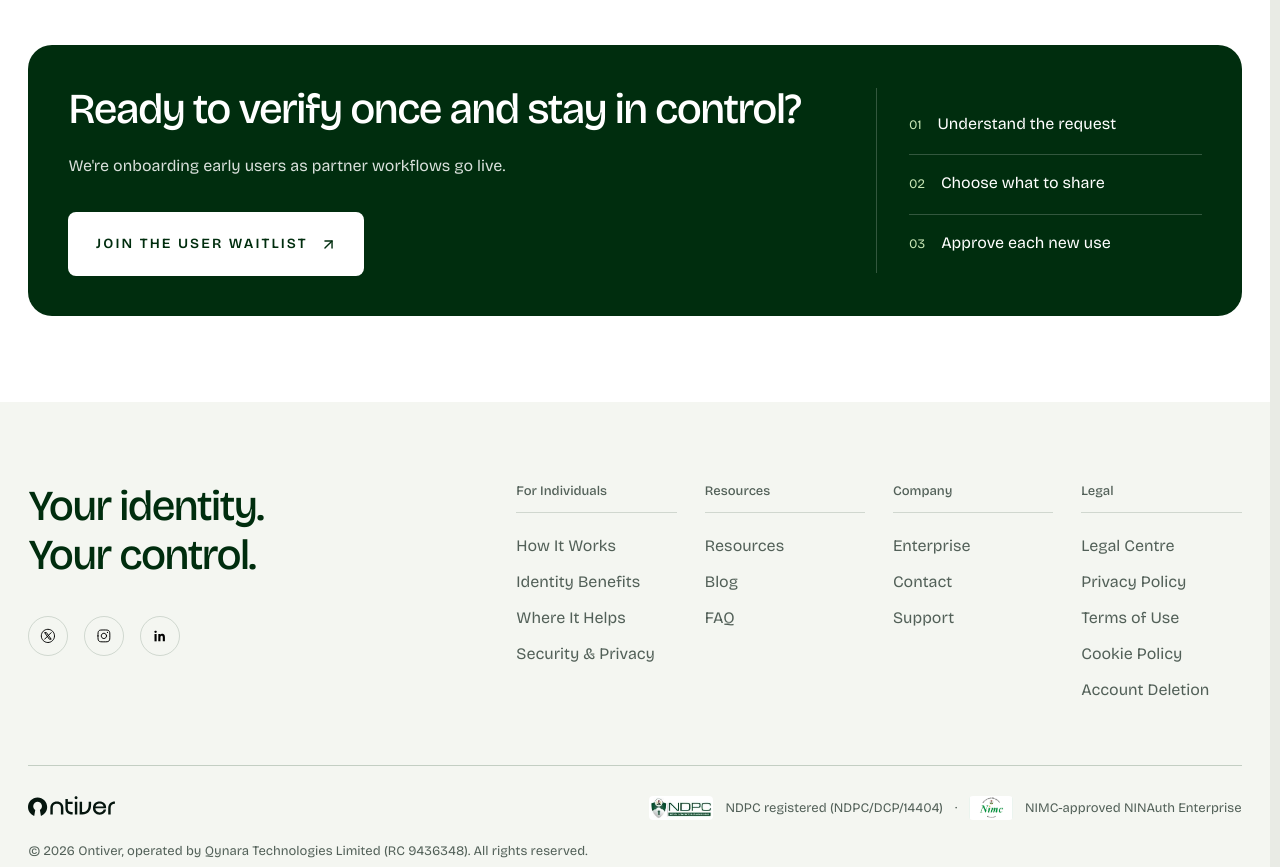
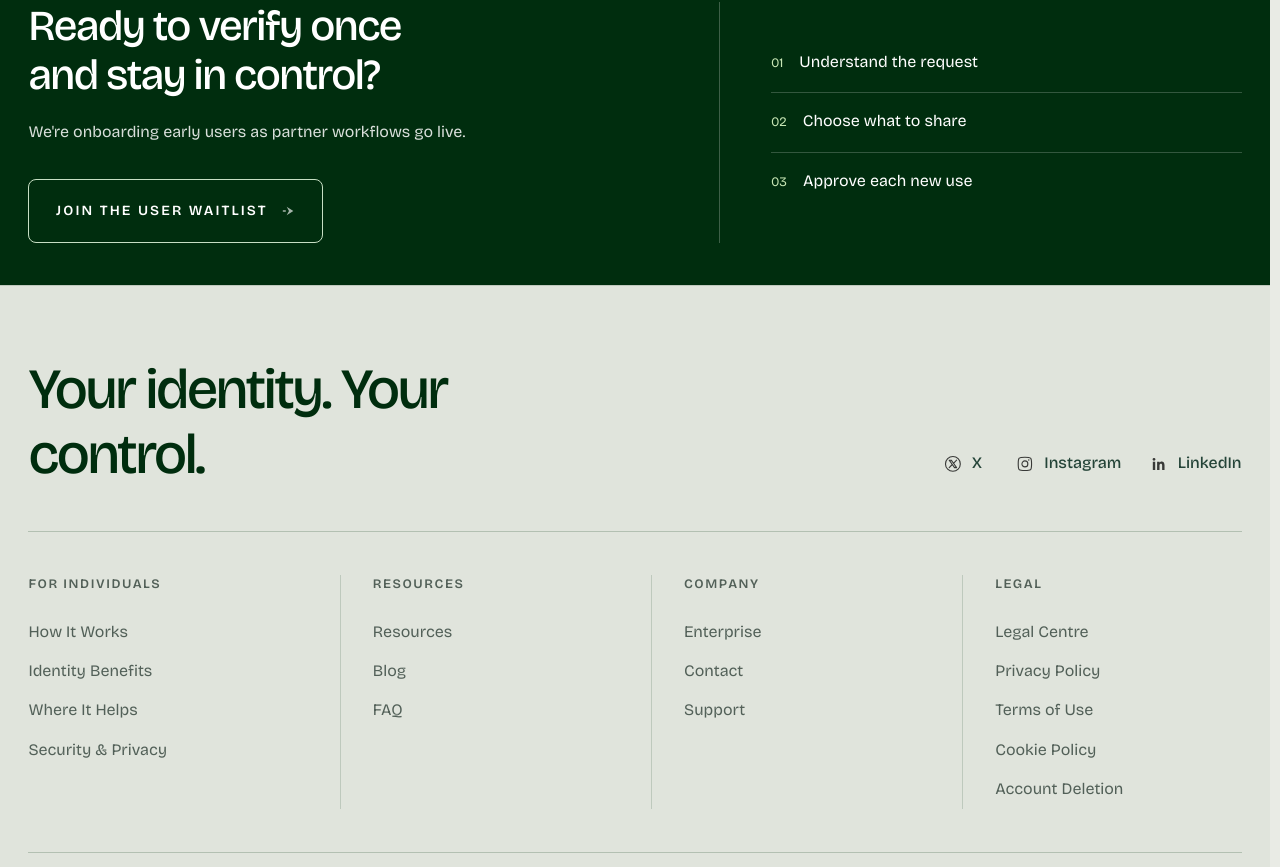
Before and after one commit to joinverza/ontiver_landing, a React (Vite) app: page / in a window 1280 px wide. Shown: the part 3553-4420 px from the top of the page. Built offline with nearby package versions, Linux system fonts and the light colour scheme; no server answers.

Commit message:
feat(layout): redesign footer and split call-to-action bands

```diff
--- a/src/shared/components/layout/Footer.tsx
+++ b/src/shared/components/layout/Footer.tsx
@@ -6,10 +6,10 @@ import {
   type FooterLink,
 } from "../../data/footer";
 import { getAudienceHome, type Audience } from "../../lib/audience";
+import "./footer.css";
 
 const FooterNavLink = ({ item }: { item: FooterLink }) => {
-  const className =
-    "inline-flex py-1.5 text-sm text-[#526058] transition-colors hover:text-[#007d21]";
+  const className = "footer-link inline-flex text-[#526058] transition-colors hover:text-accent";
   return item.external ? (
     <a className={className} href={item.href} target="_blank" rel="noreferrer">
       {item.label}
@@ -24,16 +24,16 @@ const FooterNavLink = ({ item }: { item: FooterLink }) => {
 const Footer = ({ audience = "individual" }: { audience?: Audience }) => {
   const groups = audience === "enterprise" ? enterpriseFooterGroups : individualFooterGroups;
   return (
-    <footer className="bg-[#f4f6f1] pb-7 pt-16 text-[#002d0e] sm:pt-20">
+    <footer className="site-footer bg-surface-muted text-[#002d0e]">
       <div className="site-container">
-        <div className="grid gap-12 pb-14 lg:grid-cols-[.9fr_1.6fr] lg:gap-20">
-          <div>
-            <p className="section-heading max-w-[430px]">
+        <div className="footer-main">
+          <div className="footer-intro">
+            <p className="footer-statement">
               {audience === "enterprise"
                 ? "Trust for every next step."
                 : "Your identity. Your control."}
             </p>
-            <div className="mt-9 flex gap-4">
+            <nav className="footer-social" aria-label="Ontiver social channels">
               {footerIcons.map((icon) => (
                 <a
                   key={icon.alt}
@@ -41,17 +41,24 @@ const Footer = ({ audience = "individual" }: { audience?: Audience }) => {
                   target="_blank"
                   rel="noreferrer"
                   aria-label={`Follow Ontiver on ${icon.alt}`}
-                  className="grid size-10 place-items-center rounded-full border border-[#002d0e]/15 hover:bg-white"
+                  className="footer-social-link"
                 >
-                  <img src={icon.icon} alt="" loading="lazy" decoding="async" className="size-4 brightness-0" />
+                  <img
+                    src={icon.icon}
+                    alt=""
+                    loading="lazy"
+                    decoding="async"
+                    className="footer-social-icon"
+                  />
+                  <span className="footer-social-label">{icon.alt}</span>
                 </a>
               ))}
-            </div>
+            </nav>
           </div>
-          <div className="grid grid-cols-2 gap-x-7 gap-y-9 md:grid-cols-4">
+          <div className="footer-navigation">
             {groups.map((group) => (
               <nav key={group.category} aria-label={`Footer ${group.category}`}>
-                <h2 className="mb-4 border-b border-[#002d0e]/15 pb-3 text-meta font-medium text-[#526058]">
+                <h2 className="footer-category text-meta font-semibold text-[#526058]">
                   {group.category}
                 </h2>
                 <ul>
@@ -65,23 +72,42 @@ const Footer = ({ audience = "individual" }: { audience?: Audience }) => {
             ))}
           </div>
         </div>
-        <div className="flex flex-wrap items-center justify-between gap-5 border-t border-[#002d0e]/20 pt-7">
+        <div className="footer-bottom">
           <Link to={getAudienceHome(audience)} aria-label="Ontiver home">
-            <img src="/assets/logo.svg" alt="Ontiver" loading="lazy" decoding="async" className="h-7 w-auto" />
+            <img
+              src="/assets/logo.svg"
+              alt="Ontiver"
+              loading="lazy"
+              decoding="async"
+              className="footer-logo"
+            />
           </Link>
           <Link
-            to="/security#regulatory-standing"
-            className="flex flex-wrap items-center gap-3 text-meta text-[#526058] hover:text-[#002d0e]"
+            to={`${audience === "enterprise" ? "/enterprise" : ""}/security#regulatory-standing`}
+            className="footer-credentials text-meta text-[#526058] hover:text-[#002d0e]"
           >
-            <img src="/assets/certifications/ndpc-logo.png" alt="" loading="lazy" decoding="async" className="h-6 w-auto rounded-sm bg-white" />
+            <img
+              src="/assets/certifications/ndpc-logo.png"
+              alt=""
+              loading="lazy"
+              decoding="async"
+              className="h-6 w-auto bg-surface"
+            />
             <span>NDPC registered (NDPC/DCP/14404)</span>
             <span aria-hidden="true">·</span>
-            <img src="/assets/certifications/nimc-logo.png" alt="" loading="lazy" decoding="async" className="h-6 w-auto rounded-sm bg-white" />
+            <img
+              src="/assets/certifications/nimc-logo.png"
+              alt=""
+              loading="lazy"
+              decoding="async"
+              className="h-6 w-auto bg-surface"
+            />
             <span>NIMC-approved NINAuth Enterprise</span>
           </Link>
-          <div className="flex flex-wrap items-center gap-5">
+          <div className="footer-legal">
             <p className="text-meta text-[#526058]">
-              &copy; 2026 Ontiver, operated by Qynara Technologies Limited (RC 9436348). All rights reserved.
+              &copy; 2026 Ontiver, operated by Qynara Technologies Limited (RC 9436348). All rights
+              reserved.
             </p>
           </div>
         </div>
--- a/src/shared/components/layout/Join.tsx
+++ b/src/shared/components/layout/Join.tsx
@@ -1,14 +1,14 @@
+import ActionIcon from "../ui/ActionIcon";
 import type { Audience } from "../../lib/audience";
 import { Link } from "react-router-dom";
-import { ArrowUpRight } from "lucide-react";
+import "../ui/cta-band.css";
 
 const Join = ({ audience }: { audience: Audience }) => {
   const enterprise = audience === "enterprise";
   return (
-    <section id="join" className="section-space bg-white">
-      <div className="site-container">
-        <div className="grid items-center gap-8 rounded-[24px] bg-[#002d0e] p-6 text-white sm:p-10 lg:grid-cols-[1.4fr_.6fr] lg:gap-12">
-          <div className="min-w-0">
+    <section id="join" className="section-space section-compact cta-band">
+      <div className="site-container cta-band-layout" data-scroll-reveal>
+        <div className="cta-band-primary">
           <h2 className="section-heading">
             {enterprise
               ? "Build reusable trust with Ontiver."
@@ -21,31 +21,25 @@ const Join = ({ audience }: { audience: Audience }) => {
           </p>
           {enterprise ? (
             <div className="mt-8 flex flex-wrap gap-3">
-                <Link
-                  to="/enterprise/contact"
-                  className="button-primary bg-white text-[#002d0e] hover:bg-[#d8edcf]"
-                >
+              <Link to="/enterprise/contact" className="button-primary button-on-dark">
                 Request Enterprise Demo
-                  <ArrowUpRight size={17} aria-hidden="true" />
+                <ActionIcon size={17} aria-hidden="true" />
               </Link>
               <Link
                 to="/enterprise/contact?request=sandbox"
-                  className="button-secondary border-white/30 text-white hover:bg-white/10 hover:text-white"
+                className="button-secondary button-quiet-on-dark"
               >
                 Start Sandbox
               </Link>
             </div>
           ) : (
-              <Link
-                to="/waitlist"
-                className="button-primary mt-8 !bg-white !text-[#002d0e] hover:!bg-[#d8edcf]"
-              >
+            <Link to="/waitlist" className="button-primary button-on-dark mt-8">
               Join the User Waitlist
-                <ArrowUpRight size={17} aria-hidden="true" />
+              <ActionIcon size={17} aria-hidden="true" />
             </Link>
           )}
         </div>
-          <ol className="border-t border-white/20 pt-2 lg:border-t-0 lg:border-l lg:pl-8">
+        <ol className="cta-band-details">
           {(enterprise
             ? ["Choose one workflow", "Agree consent and checks", "Review the evidence together"]
             : ["Understand the request", "Choose what to share", "Approve each new use"]
@@ -60,7 +54,6 @@ const Join = ({ audience }: { audience: Audience }) => {
           ))}
         </ol>
       </div>
-      </div>
     </section>
   );
 };
--- /dev/null
+++ b/src/shared/components/layout/footer.css
@@ -0,0 +1,166 @@
+.site-footer {
+  border-top: 1px solid #002d0e26;
+  padding-block: clamp(3rem, 5.556vw, 6rem) 2rem;
+}
+
+.footer-intro {
+  display: flex;
+  flex-wrap: wrap;
+  align-items: flex-end;
+  justify-content: space-between;
+  gap: 2rem;
+  padding-bottom: clamp(2rem, 3.334vw, 4rem);
+  border-bottom: 1px solid #002d0e33;
+}
+
+.footer-statement {
+  max-width: 16ch;
+  font-size: clamp(2.25rem, 4.445vw, 5rem);
+  font-weight: 500;
+  line-height: 1.15;
+  letter-spacing: -0.04em;
+}
+
+.footer-social {
+  display: flex;
+  flex-wrap: wrap;
+  align-items: center;
+  gap: 0.375rem clamp(1.25rem, 2.222vw, 2.5rem);
+  max-width: 100%;
+}
+
+.footer-social-link {
+  display: inline-flex;
+  align-items: center;
+  justify-content: flex-start;
+  gap: 0.625rem;
+  min-width: 2.75rem;
+  min-height: 3rem;
+  color: #244438;
+  font-size: clamp(1rem, 1.25vw, 1.375rem);
+  font-weight: 500;
+  line-height: 1.4;
+  text-decoration: none;
+}
+
+.footer-social-icon {
+  width: 1.125rem;
+  height: 1.125rem;
+  flex-shrink: 0;
+  filter: brightness(0);
+  opacity: 0.75;
+}
+
+.footer-social-label {
+  position: relative;
+  padding-block: 0.25rem;
+}
+
+.footer-social-label::after {
+  position: absolute;
+  inset: auto 0 0;
+  height: 1px;
+  background: currentColor;
+  content: "";
+  transform: scaleX(0);
+  transform-origin: left;
+}
+
+.footer-social-link:is(:hover, :focus-visible) {
+  color: var(--ink-accent);
+}
+
+.footer-social-link:is(:hover, :focus-visible) .footer-social-label::after {
+  transform: scaleX(1);
+}
+
+.footer-social-link:is(:hover, :focus-visible) .footer-social-icon {
+  opacity: 1;
+}
+
+.footer-social-link:focus-visible {
+  outline: 2px solid var(--ink-accent);
+  outline-offset: 4px;
+}
+
+.footer-navigation {
+  display: grid;
+  grid-template-columns: repeat(2, minmax(0, 1fr));
+  gap: 2rem 1.5rem;
+  padding-block: clamp(2rem, 3.334vw, 4rem);
+}
+
+.footer-category {
+  margin-bottom: 1.25rem;
+  letter-spacing: 0.12em;
+  text-transform: uppercase;
+}
+
+.footer-link {
+  padding-block: 0.5rem;
+  font-size: clamp(1rem, 1.25vw, 1.375rem);
+  line-height: 1.45;
+}
+
+.footer-link:hover {
+  text-decoration: underline;
+  text-underline-offset: 0.25em;
+}
+
+.footer-bottom {
+  display: grid;
+  align-items: center;
+  gap: 2rem;
+  border-top: 1px solid #002d0e33;
+  padding-top: 2rem;
+}
+
+.footer-logo {
+  width: clamp(9rem, 15vw, 13rem);
+  height: auto;
+}
+
+.footer-credentials {
+  display: flex;
+  flex-wrap: wrap;
+  align-items: center;
+  gap: 0.75rem;
+}
+
+.footer-legal {
+  grid-column: 1 / -1;
+}
+
+@media (prefers-reduced-motion: no-preference) {
+  html:not([data-motion="paused"]) .footer-social-link {
+    transition: color 180ms ease;
+  }
+
+  html:not([data-motion="paused"]) .footer-social-label::after {
+    transition: transform 220ms ease;
+  }
+
+  html:not([data-motion="paused"]) .footer-social-icon {
+    transition: opacity 180ms ease;
+  }
+}
+
+@media (min-width: 768px) {
+  .footer-navigation {
+    grid-template-columns: repeat(4, minmax(0, 1fr));
+    gap: 2rem;
+  }
+
+  .footer-navigation > nav + nav {
+    border-left: 1px solid #002d0e26;
+    padding-left: 2rem;
+  }
+
+  .footer-bottom {
+    grid-template-columns: auto minmax(0, 1fr);
+  }
+
+  .footer-credentials {
+    justify-content: flex-end;
+  }
+}
--- /dev/null
+++ b/src/shared/components/ui/cta-band.css
@@ -0,0 +1,58 @@
+.cta-band {
+  background: #002d0e;
+  color: #fff;
+}
+
+.cta-band-layout {
+  display: grid;
+  align-items: stretch;
+  gap: 2rem;
+}
+
+.cta-band-primary,
+.cta-band-details {
+  min-width: 0;
+}
+
+.cta-band-primary {
+  display: flex;
+  flex-direction: column;
+  align-items: flex-start;
+  justify-content: center;
+}
+
+.cta-band-details {
+  display: flex;
+  flex-direction: column;
+  justify-content: center;
+  border-top: 1px solid rgb(255 255 255 / 24%);
+  padding-top: 1.75rem;
+}
+
+.cta-band-details > p {
+  max-width: 44rem;
+}
+
+.cta-band-measures {
+  display: grid;
+  gap: 1.25rem;
+}
+
+.cta-band-measures > div {
+  border-top: 1px solid rgb(255 255 255 / 22%);
+  padding-top: 1rem;
+}
+
+@media (min-width: 1000px) {
+  .cta-band-layout {
+    grid-template-columns: minmax(0, 1.1fr) minmax(0, 0.9fr);
+    gap: clamp(2.5rem, 4vw, 5rem);
+  }
+
+  .cta-band-details {
+    border-top: 0;
+    border-left: 1px solid rgb(255 255 255 / 24%);
+    padding-top: 0;
+    padding-left: clamp(2.5rem, 4vw, 5rem);
+  }
+}
```
Also changed, not shown: src/shared/components/ui/PhotoCTA.tsx (+13 -29 lines), src/shared/components/ui/StandalonePage.tsx (+15 -12 lines), src/shared/components/ui/promise-cards.css (added, +47 -0 lines). Lines whose indentation alone changed are shown as unchanged.
